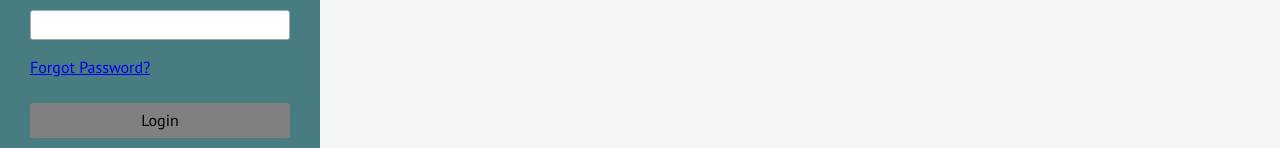
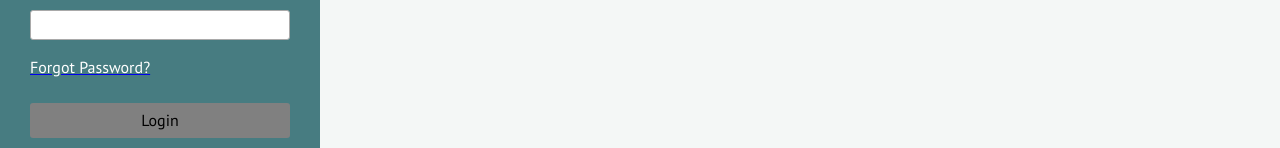
Before and after one commit to Raise-the-Voices/marturia, a React app: page /login in a window 1280 px wide. Shown: the part 199-347 px from the top of the page. Built offline with nearby package versions, Linux system fonts and the light colour scheme.

Commit message:
refactor: change the color of the forgot password label

```diff
--- a/src/pages/User.scss
+++ b/src/pages/User.scss
@@ -37,3 +37,7 @@
 		transform: translate(0%, 100%);
 	}
 }
+
+.link {
+	color: white;
+}
```
